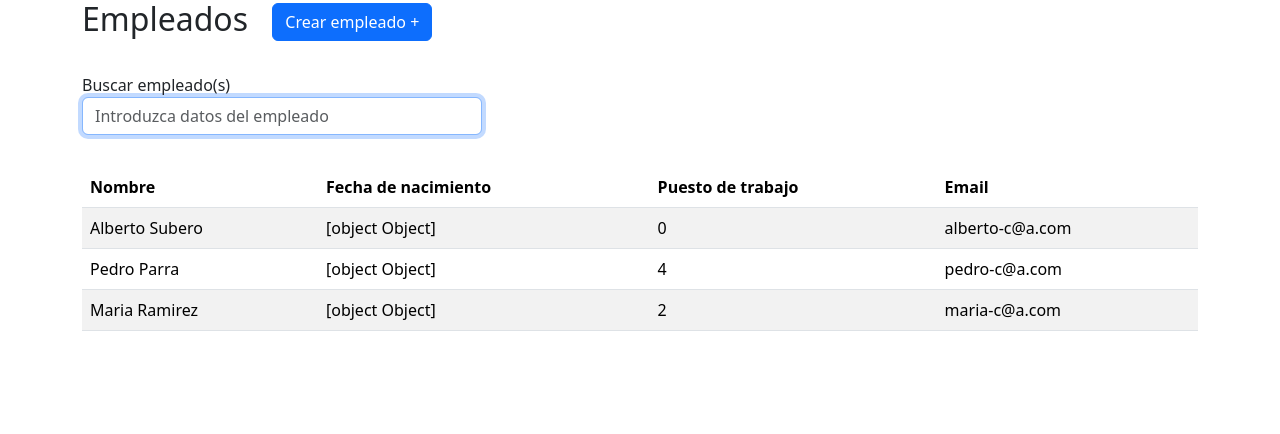
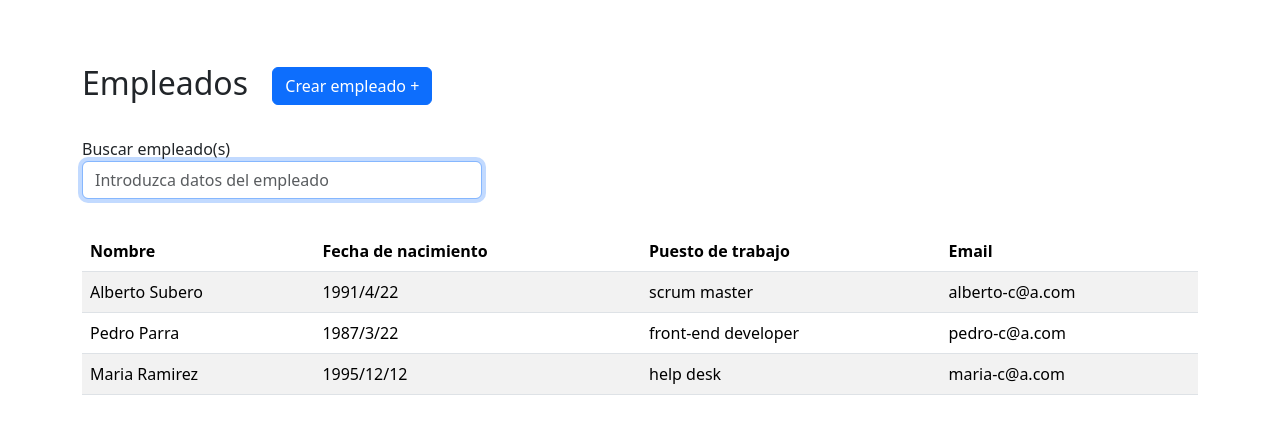
Before and after one commit to albertosubero/unow-test, an Angular app: page / in a window 1280 px wide. Shown: the top 434 px of the page. Built offline with nearby package versions, Linux system fonts and the light colour scheme; no server answers.

Commit message:
UNOW-9: add DateFormatPipe

```diff
--- a/src/app/core/modules/dashboard/employees-list/employees-list.component.html
+++ b/src/app/core/modules/dashboard/employees-list/employees-list.component.html
@@ -40,7 +40,7 @@
         @for (employee of employeesList | searchFilter: searchKeyword; track $index) {
           <tr>
             <td>{{ employee.name + ' ' + employee.lastName }}</td>
-            <td>{{ employee.dateOfbirth }}</td>
+            <td>{{ employee.dateOfbirth | dateFormat }}</td>
             <td>{{ employee.position }}</td>
             <td>{{ employee.email }}</td>
           </tr>
--- a/src/app/core/modules/dashboard/employees-list/employees-list.component.ts
+++ b/src/app/core/modules/dashboard/employees-list/employees-list.component.ts
@@ -1,14 +1,15 @@
 import { Component, ViewChild } from '@angular/core';
 import { IEmployees } from '../../../../shared/interfaces/employees.interface';
-import { SearchFilterPipe } from '../../../../shared/pipes/search-filter.pipe';
+import { SearchFilterPipe } from '../../../../shared/pipes/search-filter/search-filter.pipe';
 import { FormsModule } from '@angular/forms';
 import { employeesListDummyData } from '../../../../shared/dummyData/employees';
 import { EmployeesModalComponent } from '../employees-modal/employees-modal.component';
+import { DateFormatPipe } from '../../../../shared/pipes/date-format/date-format.pipe';
 
 @Component({
   selector: 'app-employees-list',
   standalone: true,
-  imports: [FormsModule, SearchFilterPipe, EmployeesModalComponent],
+  imports: [FormsModule, SearchFilterPipe, EmployeesModalComponent, DateFormatPipe],
   templateUrl: './employees-list.component.html',
   styleUrl: './employees-list.component.scss'
 })
--- a/src/app/core/modules/dashboard/employees-modal/employees-modal.component.html
+++ b/src/app/core/modules/dashboard/employees-modal/employees-modal.component.html
@@ -16,8 +16,9 @@
           <div class="mb-3">
             <label class="form-label">Puesto de trabajo*</label>
             <select formControlName="position" class="form-select">
+              <option selected value="">Seleccionar</option>
               @for (position of employeePosition; track $index) {
-                <option selected [value]="$index">{{ position }}</option>
+                <option [value]="position">{{ position }}</option>
               }
             </select>
           </div>
--- a/src/app/core/modules/dashboard/employees-modal/employees-modal.component.ts
+++ b/src/app/core/modules/dashboard/employees-modal/employees-modal.component.ts
@@ -30,7 +30,7 @@ export class EmployeesModalComponent {
     name: new FormControl('', Validators.required),
     lastName: new FormControl('', Validators.required),
     dateOfbirth: new FormControl({}, Validators.required),
-    position: new FormControl(0, Validators.required),
+    position: new FormControl('', Validators.required),
     email: new FormControl('', [Validators.required, Validators.email]),
   });
 
--- a/src/app/shared/dummyData/employees.ts
+++ b/src/app/shared/dummyData/employees.ts
@@ -11,7 +11,7 @@ export const employeesListDummyData: IEmployees[] = [
       month: 4,
       year: 1991
     },
-    position: 0,
+    position: 'scrum master',
   },
   {
     email: 'pedro-c@a.com',
@@ -23,7 +23,7 @@ export const employeesListDummyData: IEmployees[] = [
       month: 3,
       year: 1987
     },
-    position: 4,
+    position: 'front-end developer',
   },
   {
     email: 'maria-c@a.com',
@@ -35,6 +35,6 @@ export const employeesListDummyData: IEmployees[] = [
       month: 12,
       year: 1995
     },
-    position: 2,
+    position: 'help desk',
   }
 ]
--- /dev/null
+++ b/src/app/shared/pipes/date-format/date-format.pipe.ts
@@ -0,0 +1,14 @@
+import { Pipe, PipeTransform } from '@angular/core';
+import { IDate } from '../../interfaces/employees.interface';
+
+@Pipe({
+  name: 'dateFormat',
+  standalone: true
+})
+export class DateFormatPipe implements PipeTransform {
+
+  transform(dateObj: IDate) {
+    return `${dateObj.year}/${dateObj.month}/${dateObj.day}`;
+  }
+
+}
--- a/src/app/shared/pipes/search-filter.pipe.ts
+++ b/src/app/shared/pipes/search-filter/search-filter.pipe.ts
@@ -22,9 +22,10 @@ export class SearchFilterPipe implements PipeTransform {
     searchText = searchText.toLocaleLowerCase();
 
     return items.filter(it => {
-      return Object.keys(it).some(function(key) {
-        return it[key].toLocaleLowerCase().includes(searchText.toLocaleLowerCase());
-      })
+      return it['name'].toLocaleLowerCase().includes(searchText.toLocaleLowerCase());
+      // return Object.keys(it).some(function(key) {
+      //   return it[key].toLocaleLowerCase().includes(searchText.toLocaleLowerCase());
+      // })
     });
   }
 }
--- a/src/styles.scss
+++ b/src/styles.scss
@@ -2,3 +2,6 @@
 
 /* Importing Bootstrap SCSS file. */
 @import 'bootstrap/scss/bootstrap';
+body {
+  padding: 4rem 0;
+}
```
Also changed, not shown: src/app/shared/interfaces/employees.interface.ts (+8 -6 lines), 2 other files (tests, documents, lock files or other folders).
